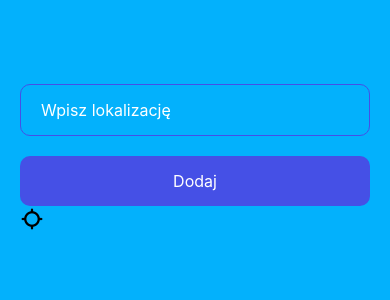
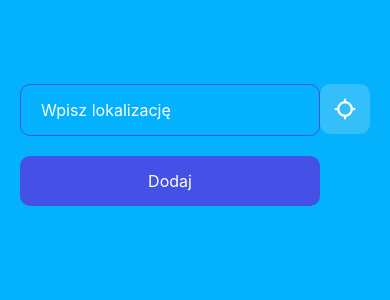
Before and after one commit to RafalG1991/react-native-test, a React Native app: screen /SelectLocation in a window 390 px wide. Shown: the top 300 px of the page. Built offline with nearby package versions, Linux system fonts and the light colour scheme.

Commit message:
added styles to components to display new search location icon in a row with input and button components

```diff
--- a/src/components/SearchingInput.tsx
+++ b/src/components/SearchingInput.tsx
@@ -1,4 +1,4 @@
-import {StyleSheet, Text, TextInput, TouchableOpacity} from "react-native";
+import {StyleSheet, Text, TextInput, TouchableOpacity, View} from "react-native";
 import {COLORS} from "../themes/colors";
 import {useState} from "react";
 
@@ -15,7 +15,7 @@ export const SearchingInput = ({onSearch}: SearchingInputProp) => {
   };
 
   return (
-    <>
+    <View style={styles.container}>
       <TextInput
         placeholder={"Wpisz lokalizację"}
         placeholderTextColor={COLORS.text}
@@ -29,11 +29,14 @@ export const SearchingInput = ({onSearch}: SearchingInputProp) => {
       onPress={onSearchPress}>
         <Text style={styles.buttonText}>Dodaj</Text>
       </TouchableOpacity>
-  </>
+  </View>
   )
 }
 
 const styles = StyleSheet.create({
+  container: {
+    flex: 1
+  },
   input: {
     width: "100%",
     borderWidth: 1,
--- a/src/components/SelectLocationByCoordinates.tsx
+++ b/src/components/SelectLocationByCoordinates.tsx
@@ -1,10 +1,22 @@
 import Ionicons from "@expo/vector-icons/Ionicons";
-import {TouchableOpacity} from "react-native";
+import {StyleSheet, TouchableOpacity} from "react-native";
+import {COLORS} from "../themes/colors";
 
 export const SelectLocationByCoordinates = () => {
   return (
-    <TouchableOpacity>
-      <Ionicons name="locate" size={24} color="black" />
+    <TouchableOpacity style={styles.button}>
+      <Ionicons name="locate" size={24} color={COLORS.text} />
     </TouchableOpacity>
   )
 }
+
+const styles = StyleSheet.create({
+  button: {
+    width: 50,
+    height: 50,
+    backgroundColor: COLORS.lightBlue,
+    borderRadius: 10,
+    alignItems: "center",
+    justifyContent: "center",
+  },
+});
--- a/src/screens/SelectLocation.tsx
+++ b/src/screens/SelectLocation.tsx
@@ -15,7 +15,7 @@ export const SelectLocation = () => {
   return (
     <FlatList
       ListHeaderComponent={
-        <View>
+        <View style={{flexDirection: "row"}}>
           <SearchingInput onSearch={(value) => addToList({value, title: value})}/>
           <SelectLocationByCoordinates />
         </View>
```
